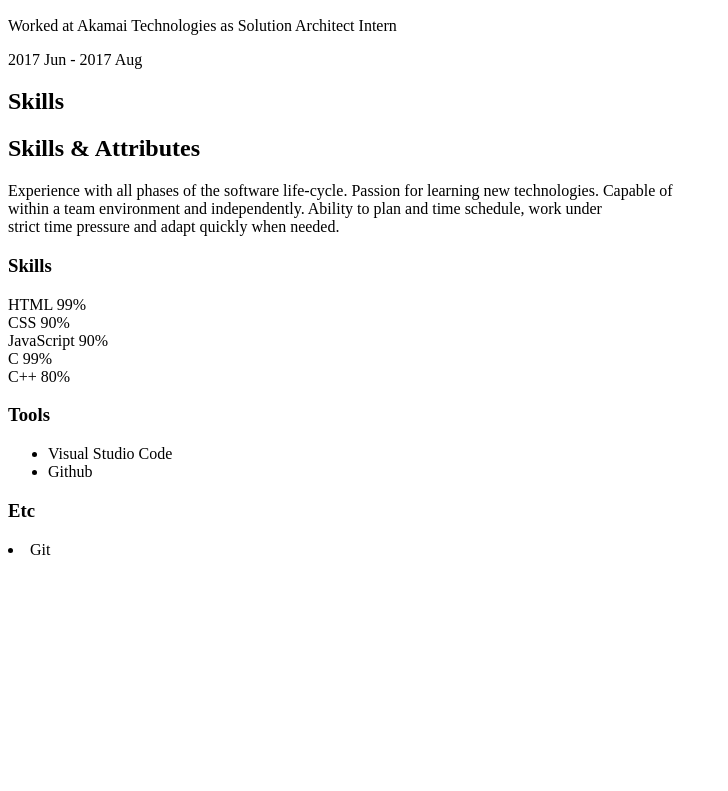
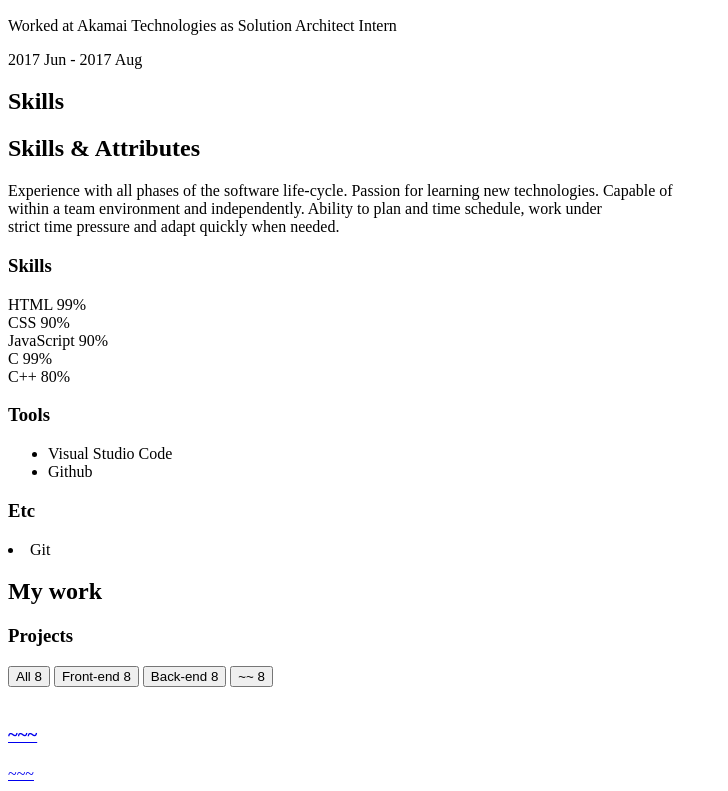
Before and after one commit to parksg1992/portfolio, a plain HTML site: page index.html in a window 1280 px wide. Shown: the part 3115-3906 px from the top of the page, without its empty margins (0-728 px from the left). Before the commit the page ends 3682 px from the top, so only its background shows below. Drawn offline with Linux system fonts and the light colour scheme.

Commit message:
HTML: Work
Still not completed.

```diff
--- a/index.html
+++ b/index.html
@@ -155,7 +155,34 @@
       </div>
     </section>
     <!-- Work -->
-    <section id="work"></section>
+    <section id="work">
+      <h1>My work</h1>
+      <h3>Projects</h3>
+      <div class="work__categories">
+        <button class="category__btn">
+          All <span class="category__count">8</span>
+        </button>
+        <button class="category__btn">
+          Front-end <span class="category__count">8</span>
+        </button>
+        <button class="category__btn">
+          Back-end <span class="category__count">8</span>
+        </button>
+        <button class="category__btn">
+          ~~ <span class="category__count">8</span>
+        </button>
+      </div>
+
+      <div class="work__projects">
+        <a href="#" class="project__img" target="blank">
+          <img src="" alt="" />
+          <div class="project__description">
+            <h3>~~~</h3>
+            <span>~~~</span>
+          </div>
+        </a>
+      </div>
+    </section>
     <!-- Testimonials -->
     <section id="testimonials"></section>
     <!-- Contact -->
```
